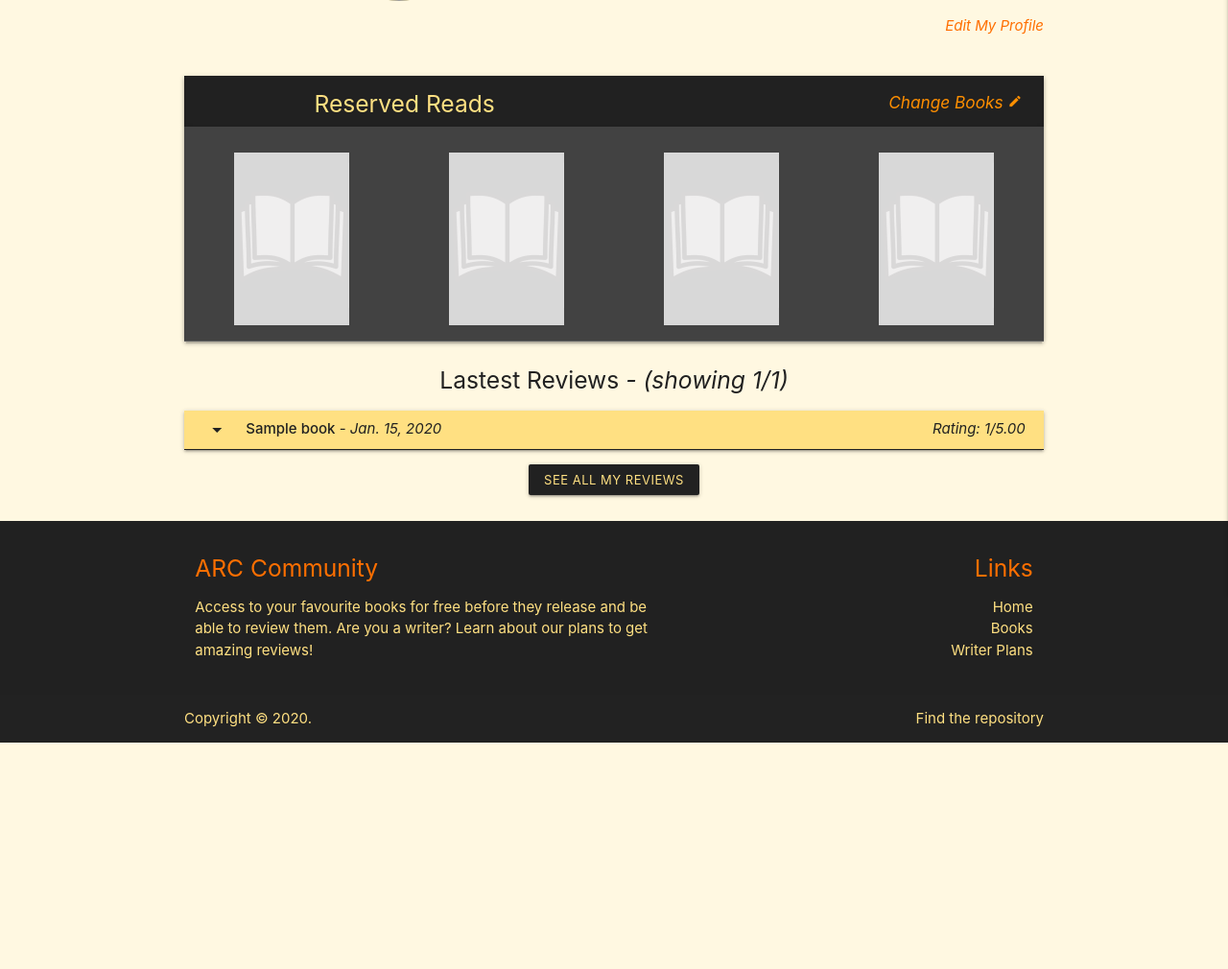
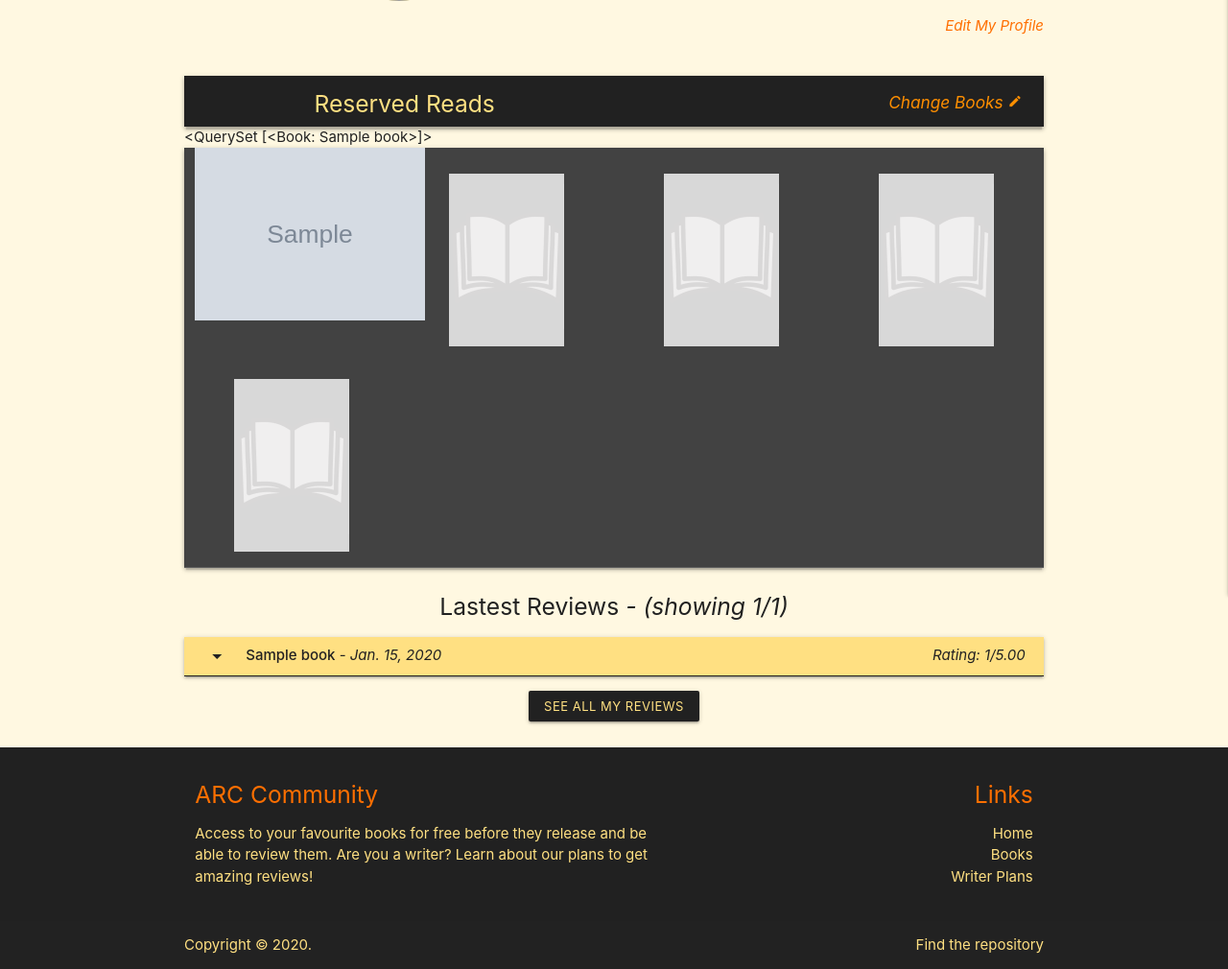
Before and after one commit to CruzZFire/ARC_Django_MS4, a Django app: page /profile/ in a window 1280 px wide. Shown: the part 240-1250 px from the top of the page at 96% size. Before the commit the page ends 1014 px from the top, so only its background shows below. Run offline with Django 3.2, Linux system fonts and the light colour scheme; a user stored in the database is signed in; tables that the repository leaves empty hold one stand-in row (values such as "Sample post"); grey boxes marked "Sample" are stand-in pictures; parts of the project's set-up code (start-up, migrations or seed data) failed here and were passed over; some libraries are stand-ins or nearby versions; grey boxes are pictures that could not be loaded.

Commit message:
Profiles app update for askbooks

```diff
--- a/profiles/models.py
+++ b/profiles/models.py
@@ -22,9 +22,11 @@ class AskBook(models.Model):
     user_profile = models.ForeignKey(UserProfile, on_delete=models.CASCADE)
     book = models.ForeignKey(Book, on_delete=models.CASCADE)
 
+    def __str__(self):
+        return self.user.username
+
 
 @receiver(user_signed_up)
 def profile_creation(sender, **kwargs):
     profile = UserProfile(user=kwargs['user'])
     profile.save()
-    messages.success(request, 'User Created!')
--- a/profiles/templates/profiles/profile.html
+++ b/profiles/templates/profiles/profile.html
@@ -35,18 +35,17 @@
         </div>
     </div>
     <!-- Reserved Books Display -->
+    {{ books_in_profile }}
     <div class="row mb-0 pb-1 grey darken-3 reserved-books-section">
-        {% for book in user.asked_books %}
+        {% for book in books_in_profile %}
             <div class="col s12 m6 l3 center-align">
-                <img src="{{ book.book.image_url}}" height="180" alt="book-cover">
+                <img src="{{ book.image_url}}" height="180" alt="book-cover">
             </div>
         {% endfor %}
         {% for i in "1234" %}
             <div class="col s12 m6 l3 mt-3 pb-1 center-align">
                 <div class="row mb-0">
-                    <a href="">
-                        <img src="{{ MEDIA_URL }}missingbook.png" height="180" alt="no-book">
-                    </a>
+                    <img src="{{ MEDIA_URL }}missingbook.png" height="180" alt="no-book">
                 </div>
             </div>
         {% endfor %}
--- a/profiles/views.py
+++ b/profiles/views.py
@@ -3,7 +3,7 @@ from django.contrib.auth.decorators import login_required
 from django.shortcuts import redirect, render, reverse, get_object_or_404
 
 from .forms import UserUpdateForm, ProfileUpdateForm
-from .models import UserProfile
+from .models import UserProfile, AskBook
 from books.models import Book
 from reviews.models import Review
 
@@ -16,9 +16,11 @@ def profile(request):
     user_reviews_count = user_reviews_found.count()
     user_reviews_short = user_reviews_found.order_by('-review_id')[0:3]
     short_reviews_count = user_reviews_short.count()
+    books_in_profile = profile.asked_books.all()
 
     context = {
         "profile": profile,
+        "books_in_profile": books_in_profile,
         "user_reviews_found": user_reviews_found,
         "user_reviews_count": user_reviews_count,
         "user_reviews_short": user_reviews_short,
@@ -47,12 +49,6 @@ def edit_profile(request, username):
     return render(request, 'profiles/edit_profile.html', context)
 
 
-def ask_book(request, book_id):
-    """" Get or Create books in asked-books """
-
-    return render(request, 'home/index.html')
-
-
 @login_required
 def update_profile(request, username):
     user_profile = get_object_or_404(UserProfile, user__username=username)
@@ -77,3 +73,22 @@ def update_profile(request, username):
             return redirect(reverse('profile'))
 
     return redirect(reverse('profile'))
+
+
+@login_required
+def ask_book(request, book_id):
+    """" Get or Create books in asked-books """
+    book = Book.objects.get(book_id=book_id)
+    user = get_object_or_404(UserProfile, user=request.user)
+    user_book_count = user.asked_books.count()
+
+    if user_book_count < 4:
+        if user.asked_books.get(book_id=book.book_id) is None:
+            messages.success(request, 'Book added to your read list')
+            return redirect(request, "url 'book_detail' book.book_id")
+        else:
+            messages.error(request, 'Book is already on your read list')
+    else:
+        messages.error(request, 'Already 4 books on your read list')
+
+    return render(request, 'home/index.html')
```
Also changed, not shown: arc_community/settings.py (+4 -8 lines).
